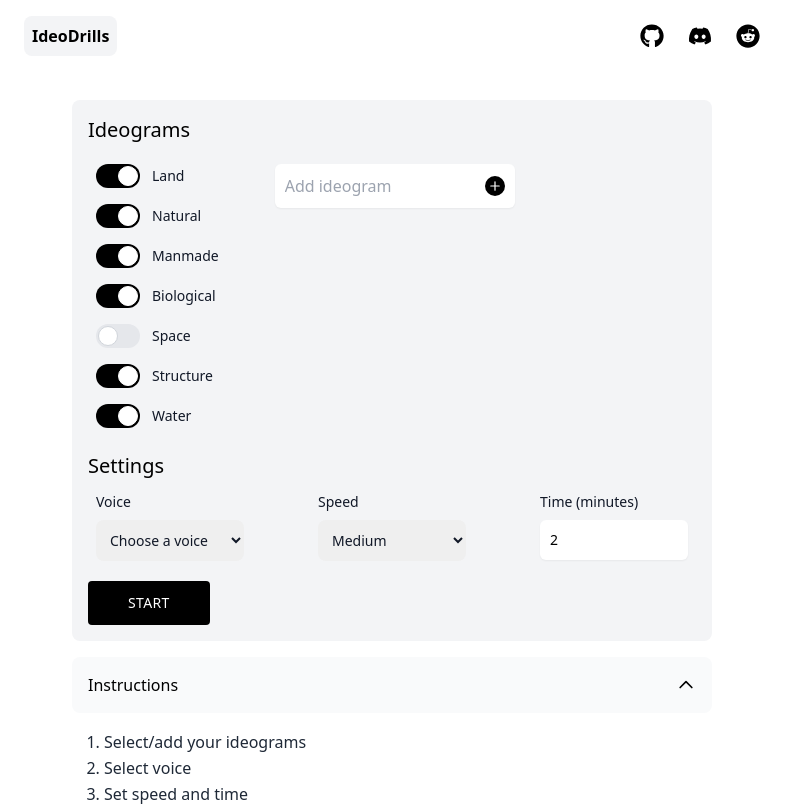
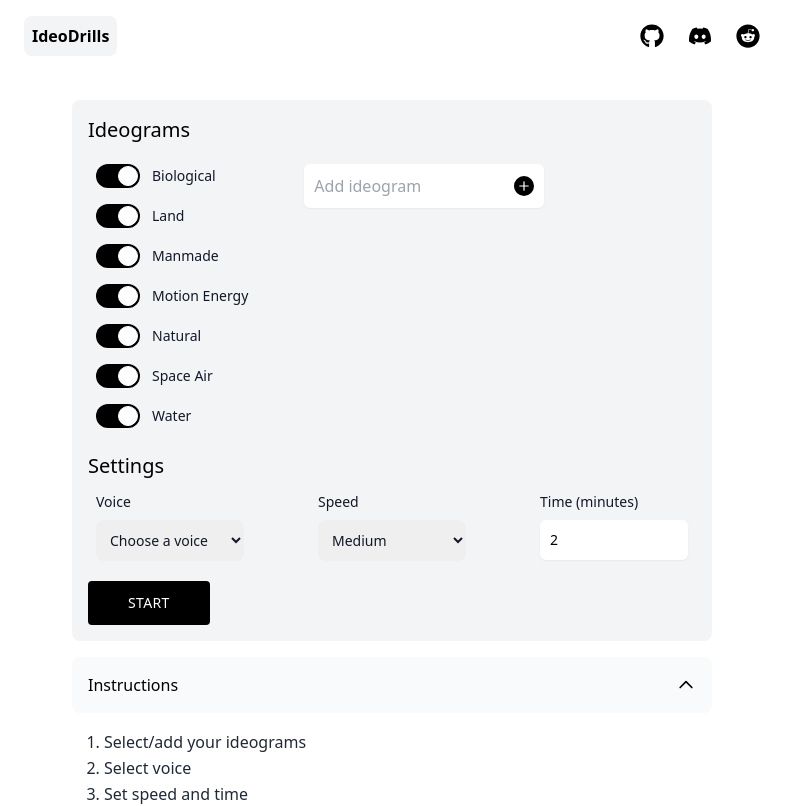
Before and after one commit to nykotar/ideodrills, a React (Create React App) app: page / in a window 1280 px wide. Shown: the top 806 px of the page, without its empty margins (248-1039 px from the left). Built offline with nearby package versions, Linux system fonts and the light colour scheme.

Commit message:
Changing default ideograms

```diff
--- a/src/App.js
+++ b/src/App.js
@@ -8,12 +8,12 @@ import { useTimer } from "react-timer-hook";
 
 function App() {
   const [defaultIdeograms, setDefaultIdeograms] = useState({
+    Biological: true,
     Land: true,
+    Manmade: true,
+    "Motion Energy": true,
     Natural: true,
-    Manmade: true,
-    Biological: true,
-    Space: false,
-    Structure: true,
+    "Space Air": true,
     Water: true,
   });
 
```
